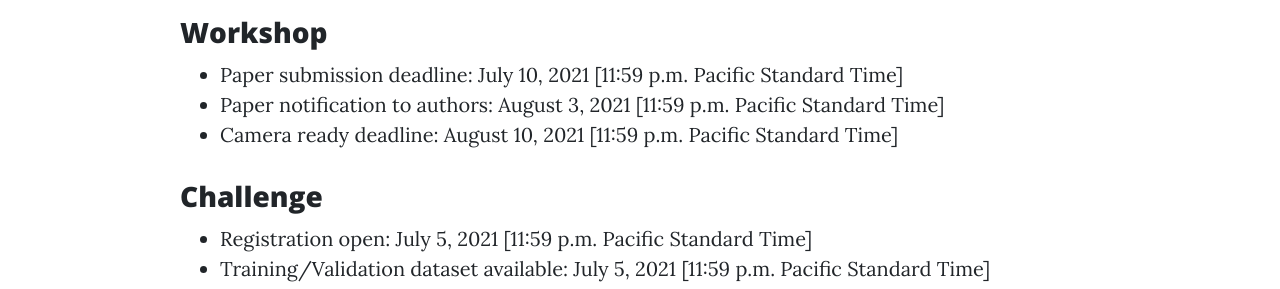
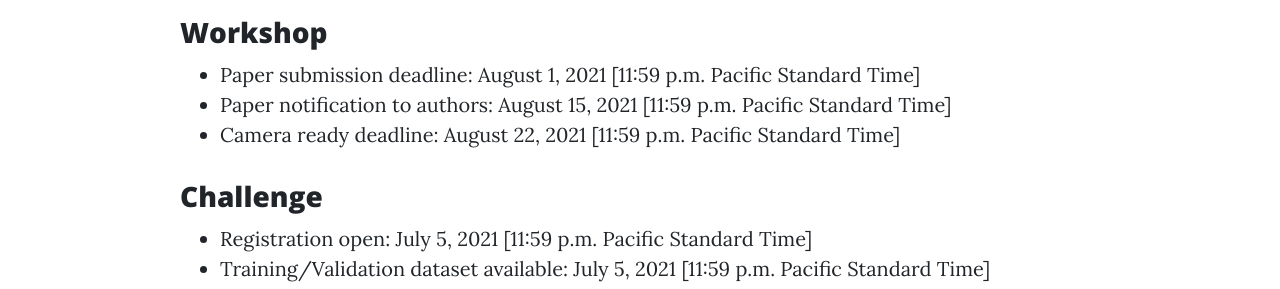
Before and after one commit to CAPTAIN-WHU/LUAI2021, a website: page ImportantDate.html in a window 1280 px wide. Shown: the part 492-781 px from the top of the page. Drawn offline with nearby package versions, Linux system fonts and the light colour scheme.

Commit message:
tmp save

```diff
--- a/ImportantDate.html
+++ b/ImportantDate.html
@@ -144,13 +144,13 @@
                 <p style="margin-top:0px;padding-top:0px;margin-bottom:0px;padding-bottom:0px;">
                     <ul style="margin-top:10px;padding-top:0px;">
                         <li>
-                            Paper submission deadline: July 10, 2021 [11:59 p.m. Pacific Standard Time]
+                            Paper submission deadline: August 1, 2021 [11:59 p.m. Pacific Standard Time]
                         </li>
                         <li>
-                            Paper notification to authors: August 3, 2021 [11:59 p.m. Pacific Standard Time]
+                            Paper notification to authors: August 15, 2021 [11:59 p.m. Pacific Standard Time]
                         </li>
                         <li>
-                            Camera ready deadline: August 10, 2021 [11:59 p.m. Pacific Standard Time]
+                            Camera ready deadline: August 22, 2021 [11:59 p.m. Pacific Standard Time]
                         </li>
                     </ul>
                 </p>
```
